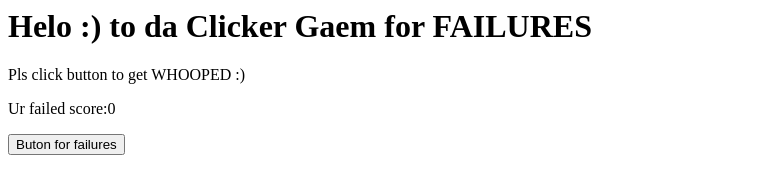
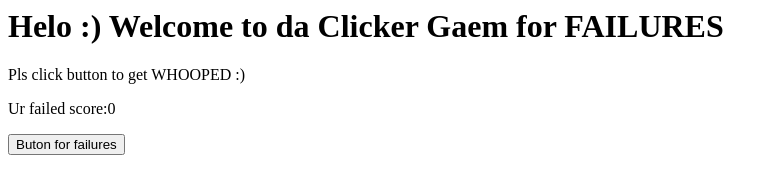
Before and after one commit to HiHiHirowo/HiHiHirowo.github.io, a plain HTML site: page index.html in a window 1280 px wide. Shown: the whole page, without its empty margins (0-778 px from the left). Drawn offline with Linux system fonts and the light colour scheme.

Commit message:
Update index.html

```diff
--- a/index.html
+++ b/index.html
@@ -5,7 +5,7 @@
 
   <div id="content">
 
-     <h1>Helo :) to da Clicker Gaem for FAILURES</h1>
+     <h1>Helo :) Welcome to da Clicker Gaem for FAILURES</h1>
     <p>Pls click button to get WHOOPED :)</p>
     <p id="score">Ur failed score:0</p>
     <button onclick="pointUp()">Buton for failures</button>
@@ -31,7 +31,9 @@
 </script>
 
 <style>
+  <body>
   background-colour: black;
+  </body>
   #content {
 
       position: absolute;
```
